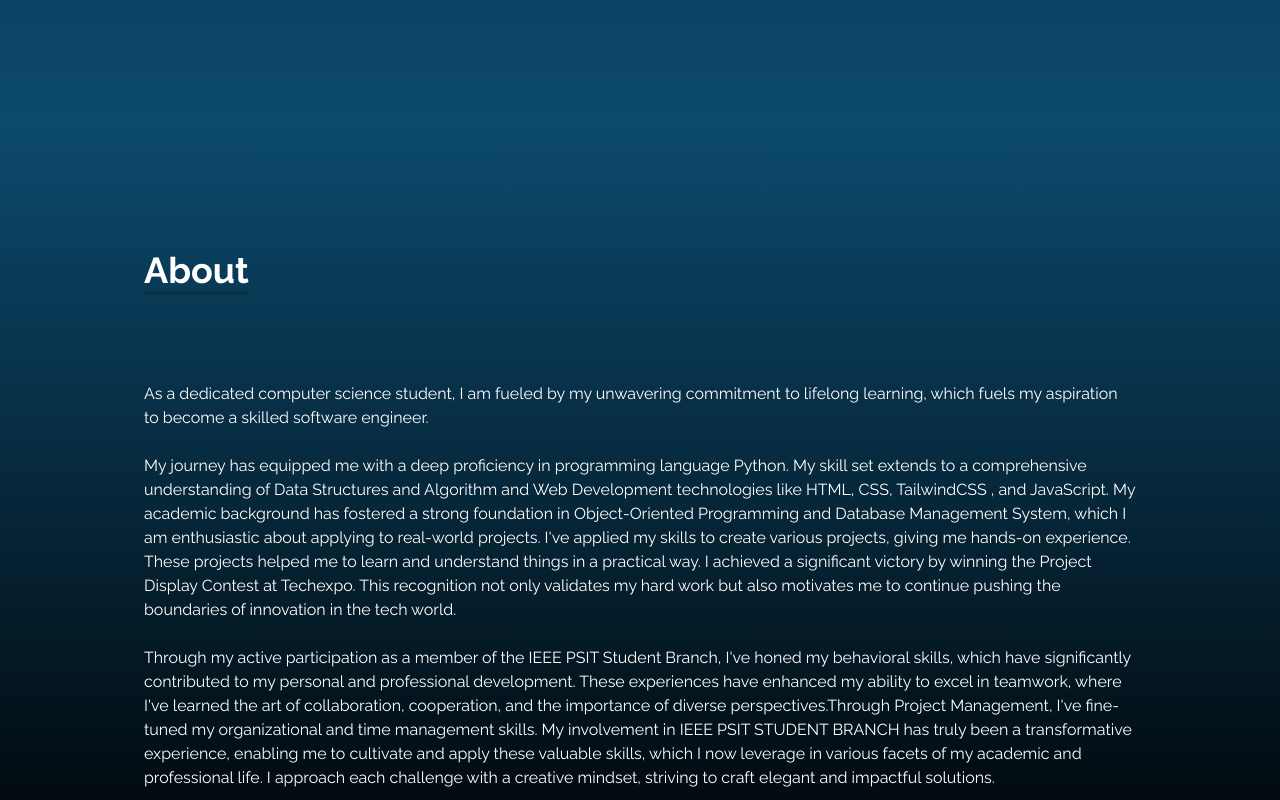
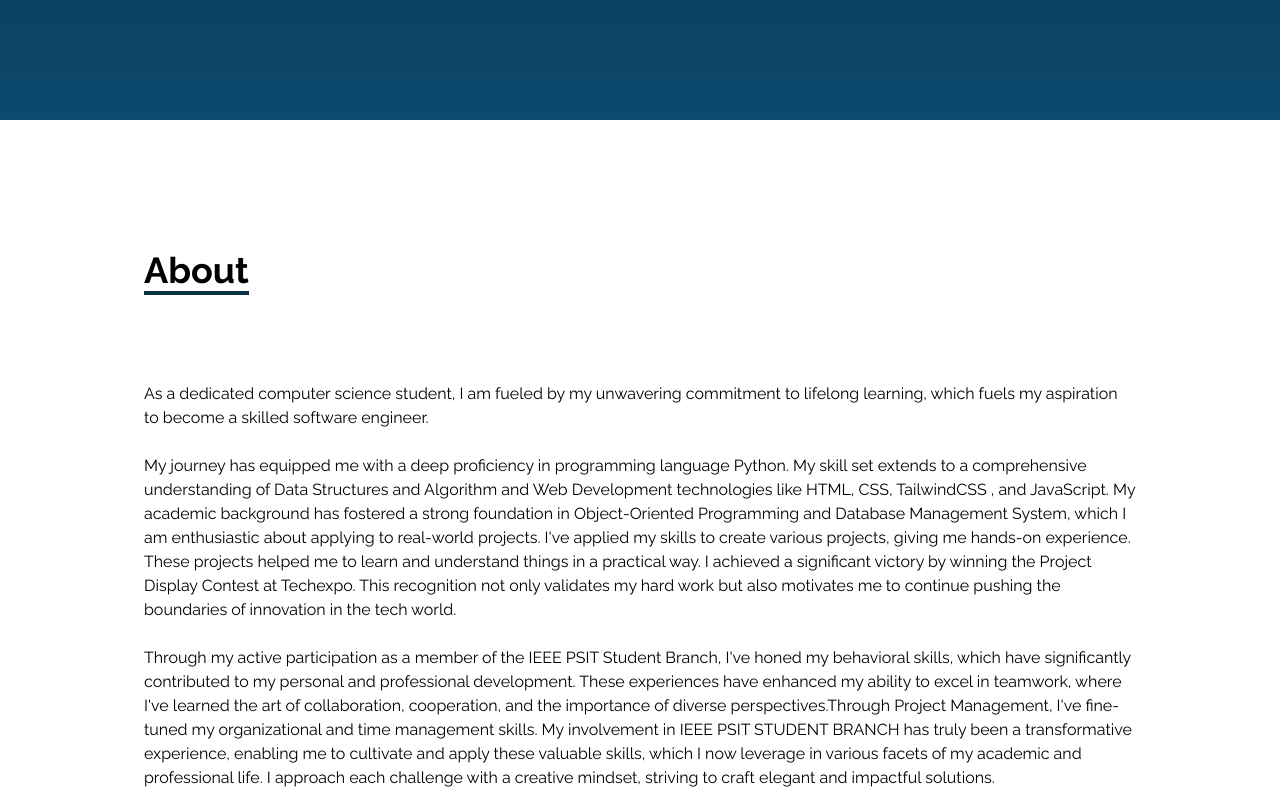
Before and after one commit to Mansi-Gupta11/portfolio, a React (Create React App) app: page / in a window 1280 px wide. Shown: the part 680-1480 px from the top of the page. Built offline with nearby package versions, Linux system fonts and the light colour scheme; the HTML template or start-up script is replaced by a standard one.

Commit message:
dark mode

```diff
--- a/src/components/About.jsx
+++ b/src/components/About.jsx
@@ -3,7 +3,8 @@ import React from 'react'
 const About = () => {
     return (
         <div name="about"
-        className="w-full h-auto md:h-screen bg-gradient-to-b from-sky-900 to-black text-white">
+
+        className="bg-white text-black w-full h-auto md:h-screen dark:bg-gradient-to-b from-sky-900 to-black dark:text-white">
             <div className= " max-w-screen-lg p-4 mx-auto flex flex-col justify-center w-full h-full">
                 <div className="pb-3">
                     <p className="text-4xl font-bold inline border-b-4 border-cyan-950">About</p>
```
